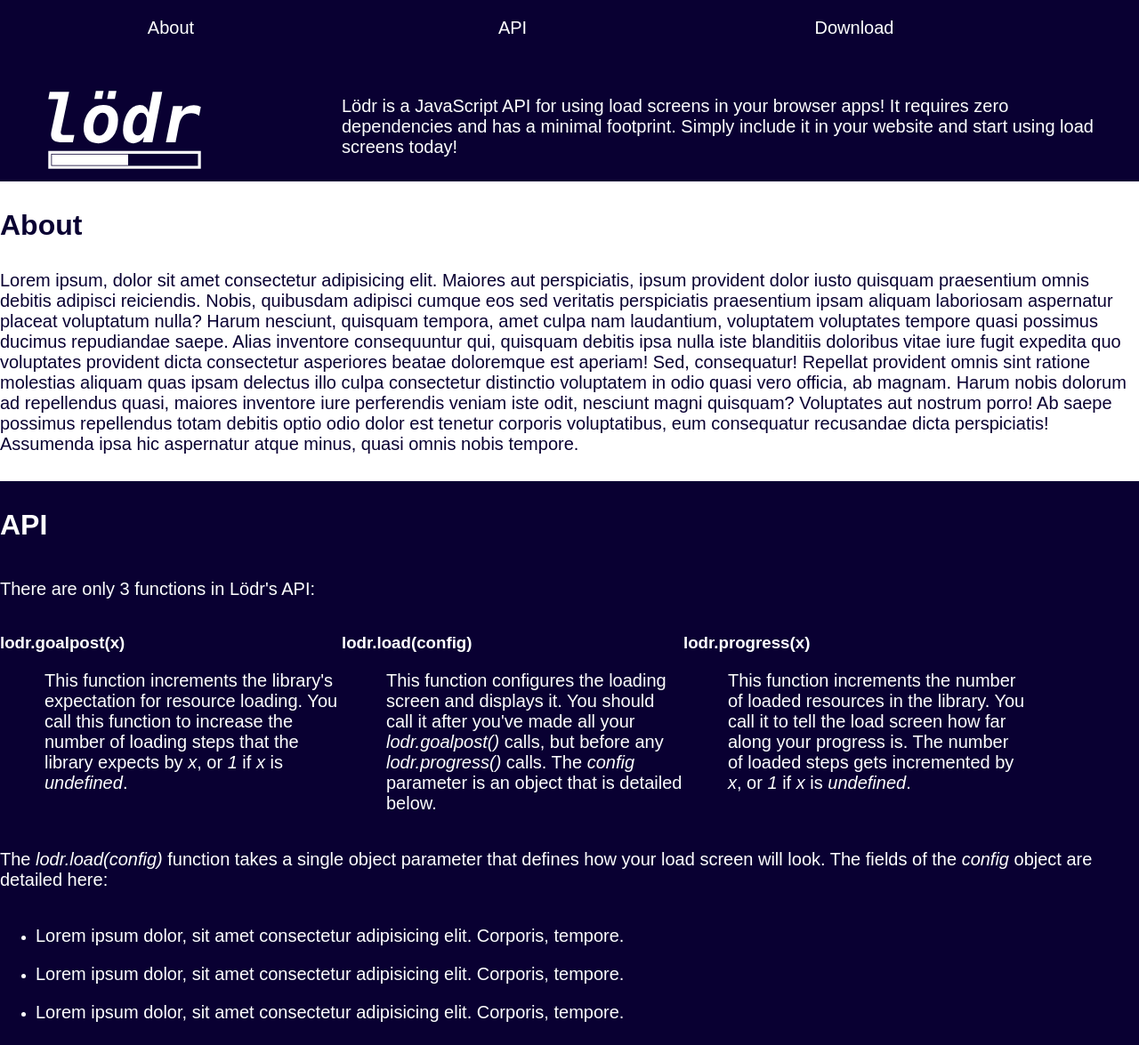
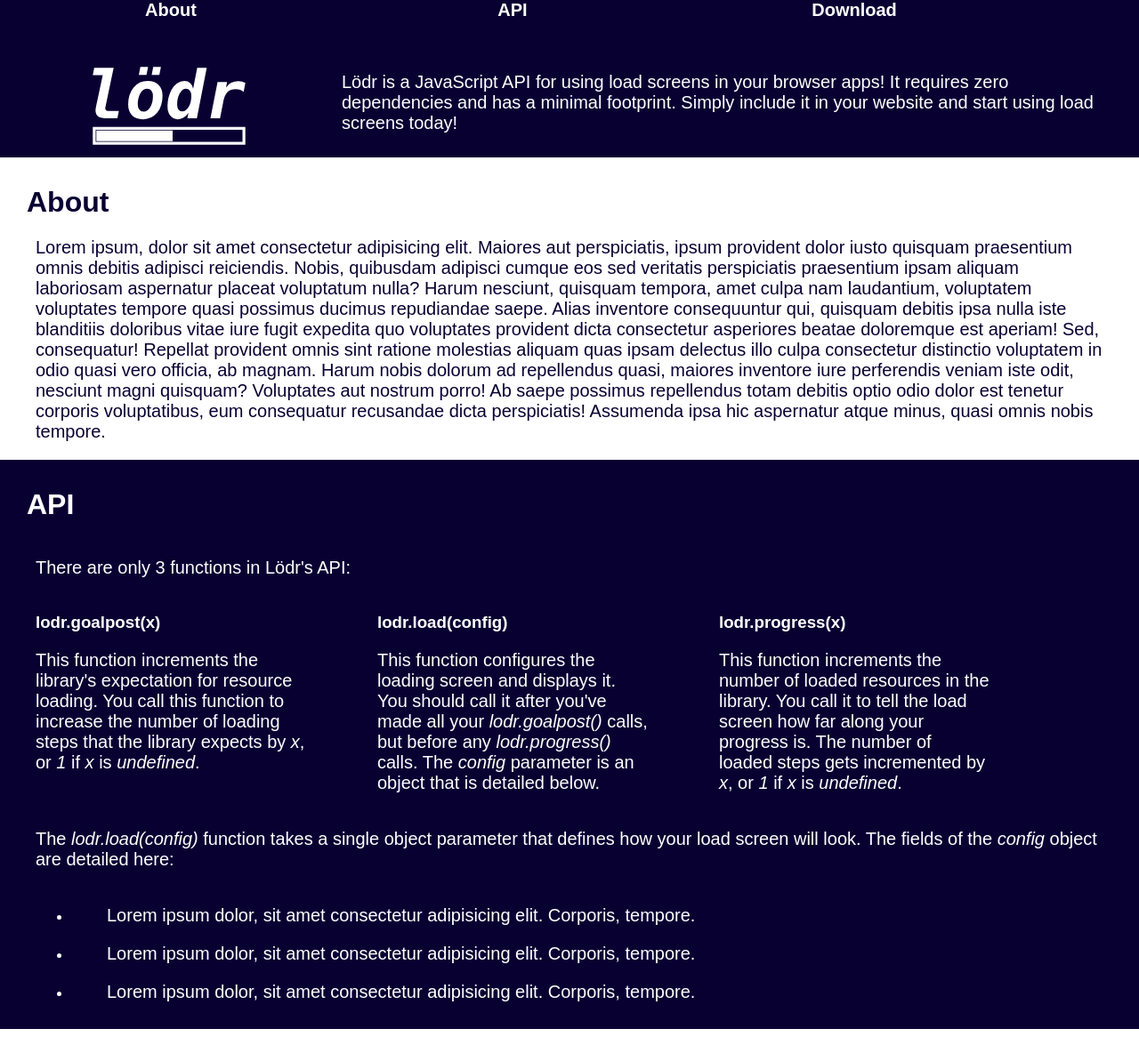
Before and after one commit to lugocorp/lodr, a plain HTML site: page index.html in a window 1280 px wide. Shown: the top 1175 px of the page at 89% size. Drawn offline with Linux system fonts and the light colour scheme.

Commit message:
Second updates

```diff
--- a/css/style.css
+++ b/css/style.css
@@ -18,14 +18,14 @@
   display: grid;
   grid-template-columns: 30% 30% 30%;
   background-color: var(--dark-blue);
-  margin-top: 0px;
 }
 
 .about-api {
   background-color: var(--dark-blue);
 }
 
-.about-api p {
+.about-api h1 {
+  margin-top: 0px;
   text-align: center;
   padding-bottom: 25px;
   color: var(--white);
@@ -42,8 +42,8 @@
 
 .navigation .left-side img {
   width: 200px;
-  padding-left: 40px;
-  align-content: center;
+  padding-left: 90px;
+  text-align: center;
 }
 
 .navigation .right-side {
@@ -65,13 +65,14 @@
 
 .about h1 {
   color: var(--dark-blue);
+  padding-left: 30px;
 }
 
 .about p {
   color: var(--dark-blue);
   font-size: 20px;
-  padding-top: 10px;
-  padding-bottom: 10px;
+  padding-left: 40px;
+  padding-right: 40px;
 }
 
 /* API SECTION  */
@@ -79,6 +80,7 @@
 .api h1 {
   background-color: var(--dark-blue);
   color: var(--white);
+  padding-left: 30px;
 }
 
 .api {
@@ -91,6 +93,8 @@
 .api p {
   color: var(--white);
   font-size: 20px;
+  padding-left: 40px;
+  padding-right: 40px;
 }
 
 .api-data {
@@ -102,19 +106,27 @@
   color: var(--white);
   padding-left: 50px;
   font-size: 20px;
+  padding-left: 40px;
+  padding-right: 40px;
 }
 
 .api-data .data h3 {
   color: var(--white);
+  padding-left: 40px;
+  padding-right: 40px;
 }
 
 .api .api-list-data {
   color: var(--white);
+  padding-left: 40px;
+  padding-right: 40px;
 }
 
 .api .api-list-data ul li p {
   color: var(--white);
   font-size: 20px;
+  padding-left: 40px;
+  padding-right: 40px;
 }
 
 /* DOWNLOAD SECTION  */
@@ -126,6 +138,7 @@
 
 .download h1 {
   color: var(--dark-blue);
+  padding-left: 30px;
 }
 
 .download-source {
@@ -137,11 +150,12 @@
   width: 200px;
   padding-left: 120px;
   padding-bottom: 30px;
+  text-align: center;
 }
 
 .download-source .download-info .download-img {
-  width: 150px;
-  align-items: center;
+  width: 125px;
+  text-align: center;
 }
 
 /* Footer */
--- a/index.html
+++ b/index.html
@@ -4,18 +4,18 @@
     <meta http-equiv="X-UA-Compatible" content="IE=edge" />
     <meta name="viewport" content="width=device-width, initial-scale=1.0" />
     <link rel="stylesheet" href="css/style.css" />
-    <title>LODR</title>
+    <title>Lödr</title>
   </head>
   <body>
     <div class="aboutapi">
       <div class="about-api">
-        <p>About</p>
+        <h1>About</h1>
       </div>
       <div class="about-api">
-        <p>API</p>
+        <h1>API</h1>
       </div>
       <div class="about-api">
-        <p>Download</p>
+        <h1>Download</h1>
       </div>
     </div>
     <div class="navigation">
```
Also changed, not shown: README.md.
